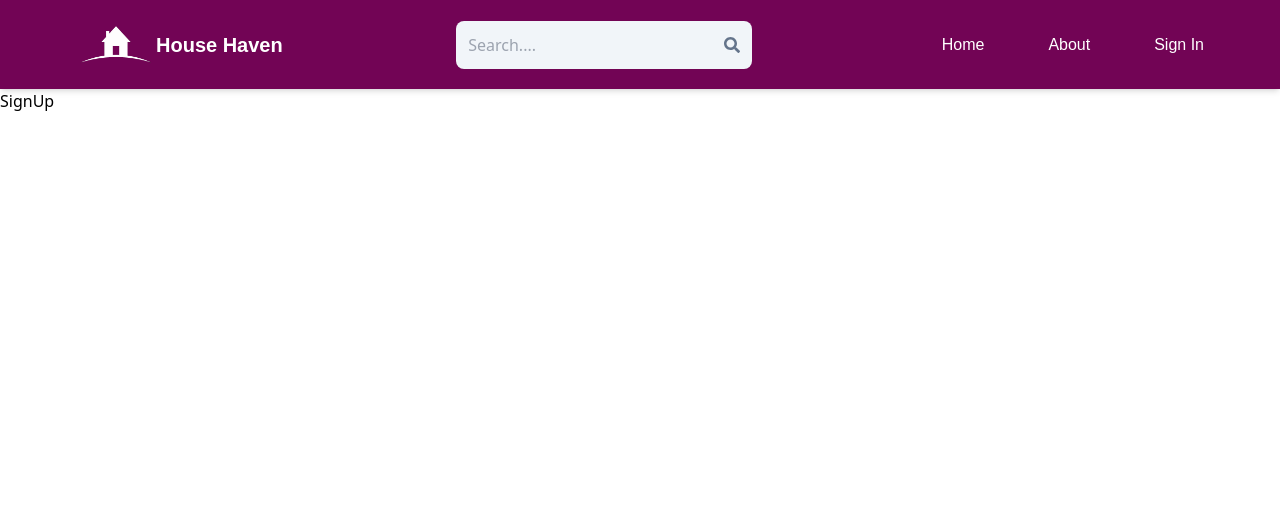
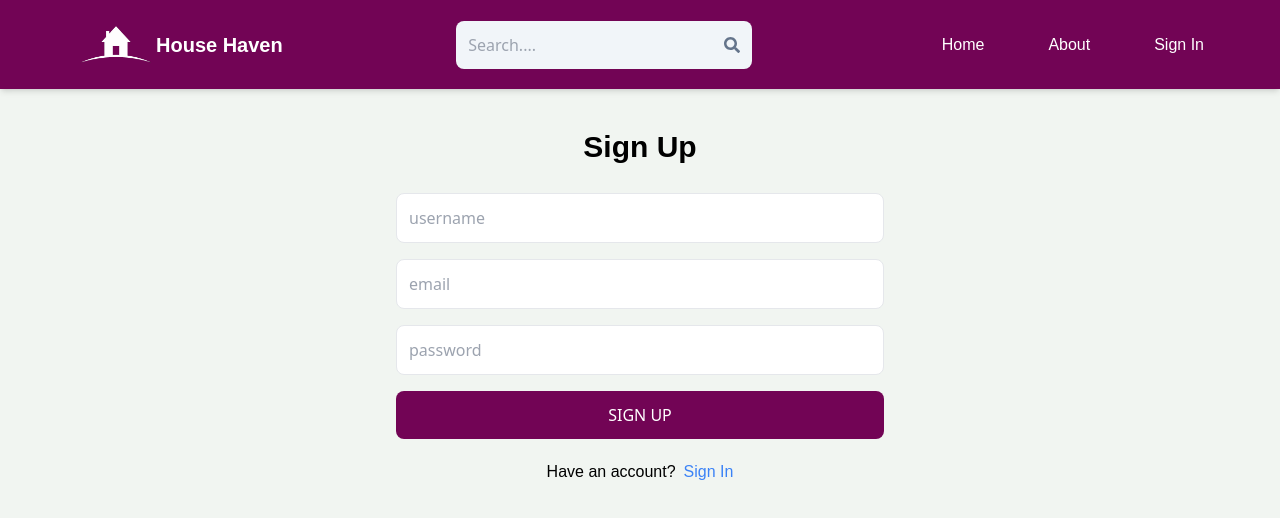
Before and after one commit to rafiaMaham/HouseHaven, a React (Vite) app in the folder client/: page /sign-up in a window 1280 px wide. Shown: the top 518 px of the page. Built offline with nearby package versions, Linux system fonts and the light colour scheme.

Commit message:
commit ui of signup page

```diff
--- a/client/src/index.css
+++ b/client/src/index.css
@@ -1,3 +1,7 @@
 @tailwind base;
 @tailwind components;
 @tailwind utilities;
+
+body{
+    background-color: rgb(241, 245, 241);
+}
--- a/client/src/pages/SignUp.jsx
+++ b/client/src/pages/SignUp.jsx
@@ -1,7 +1,42 @@
-import React from "react";
+import { Link } from "react-router-dom";
 
 const SignUp = () => {
-  return <div>SignUp</div>;
+  return (
+    <div className="p-3 max-w-lg mx-auto ">
+      <h1 className="text-3xl text-center font-semibold font-montserrat my-7 text-maroon4441  ">
+        Sign Up
+      </h1>
+      <form className="flex flex-col gap-4 ">
+        <input
+          type="text"
+          placeholder="username"
+          className="border p-3 rounded-lg "
+          id="username"
+        />
+        <input
+          type="email"
+          placeholder="email"
+          className="border p-3 rounded-lg"
+          id="email"
+        />
+        <input
+          type="password"
+          placeholder="password"
+          className="border p-3 rounded-lg"
+          id="password"
+        />
+        <button className="bg-maroon text-white font-montsrrat p-3  rounded-lg uppercase hover:opacity-95 disabled:opacity-80">
+          Sign Up
+        </button>
+      </form>
+      <div className="mt-5 flex gap-2 items-center justify-center">
+        <p className="font-montserrat">Have an account?</p>
+        <Link to="/sign-in">
+          <span className="text-blue-500  font-montserrat">Sign In </span>
+        </Link>
+      </div>
+    </div>
+  );
 };
 
 export default SignUp;
```
Also changed, not shown: 1 other file (tests, documents, lock files or other folders).
